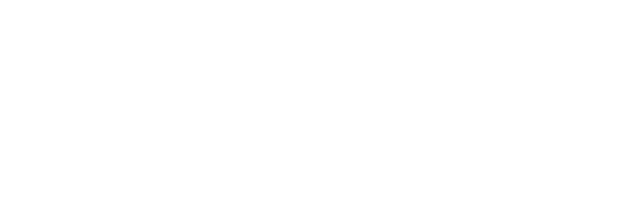
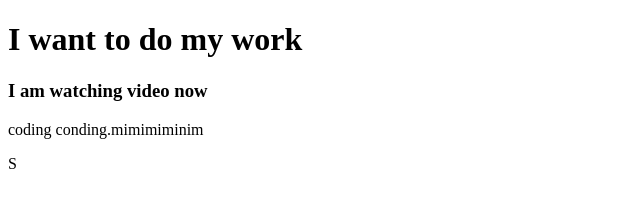
Before and after one commit to Farzanayasmin645/My.First.Repo, a plain HTML site: page Index.html in a window 1280 px wide. Shown: the whole page, without its empty margins (0-640 px from the left). Drawn offline with Linux system fonts and the light colour scheme.

Commit message:
Heading and paragraph

```diff
--- a/Index.html
+++ b/Index.html
@@ -7,6 +7,8 @@
     <title>My First Github Repo</title>
 </head>
 <body>
-
-</body>
+    <h1>I want to do my work </h1>
+    <h3>I am watching video now</h3>
+    <p>coding conding.mimimiminim</p>
+</body>S
 </html>
--- /dev/null
+++ b/style.css
@@ -0,0 +1,3 @@
+p{
+    color:red;
+}
```
